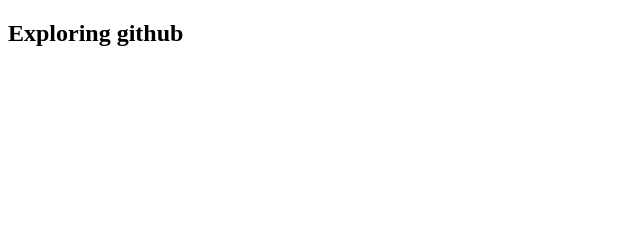
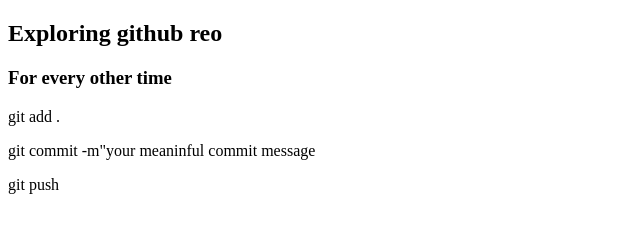
Before and after one commit to NuraniAkter/my-second-github, a plain HTML site: page index.html in a window 1280 px wide. Shown: the whole page, without its empty margins (0-640 px from the left). Drawn offline with Linux system fonts and the light colour scheme.

Commit message:
added commemd push change to github

```diff
--- a/index.html
+++ b/index.html
@@ -6,7 +6,13 @@
     <title>Exploring github</title>
 </head>
 <body>
-    <h2>Exploring github</h2>
+    <h2>Exploring github reo</h2>
+    <div>
+        <h3>For every other time</h3>
+        <p>git add .</p>
+        <p>git commit -m"your meaninful commit message</p>
+        <p>git push</p>
+    </div>
 
 </body>
 </html>
```
